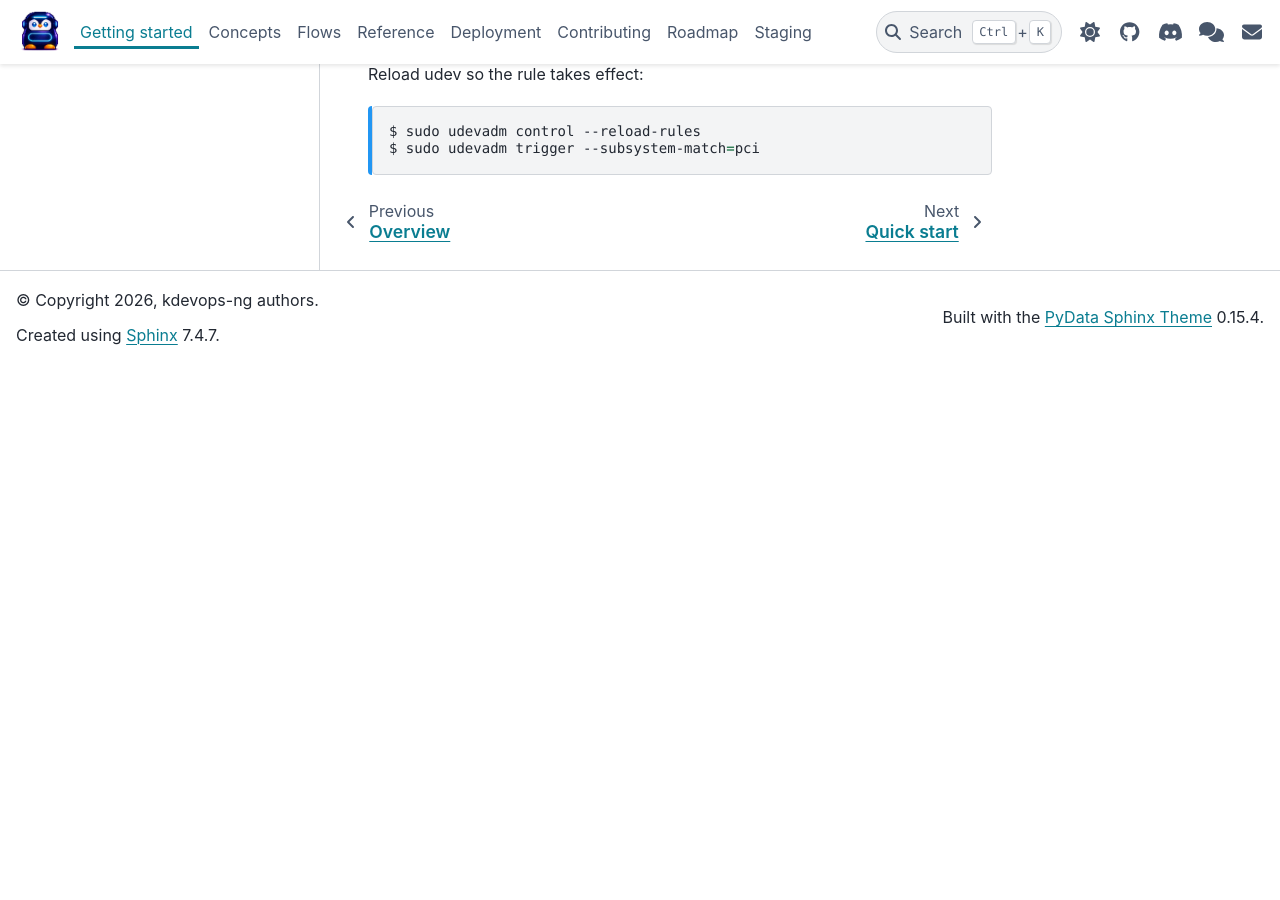
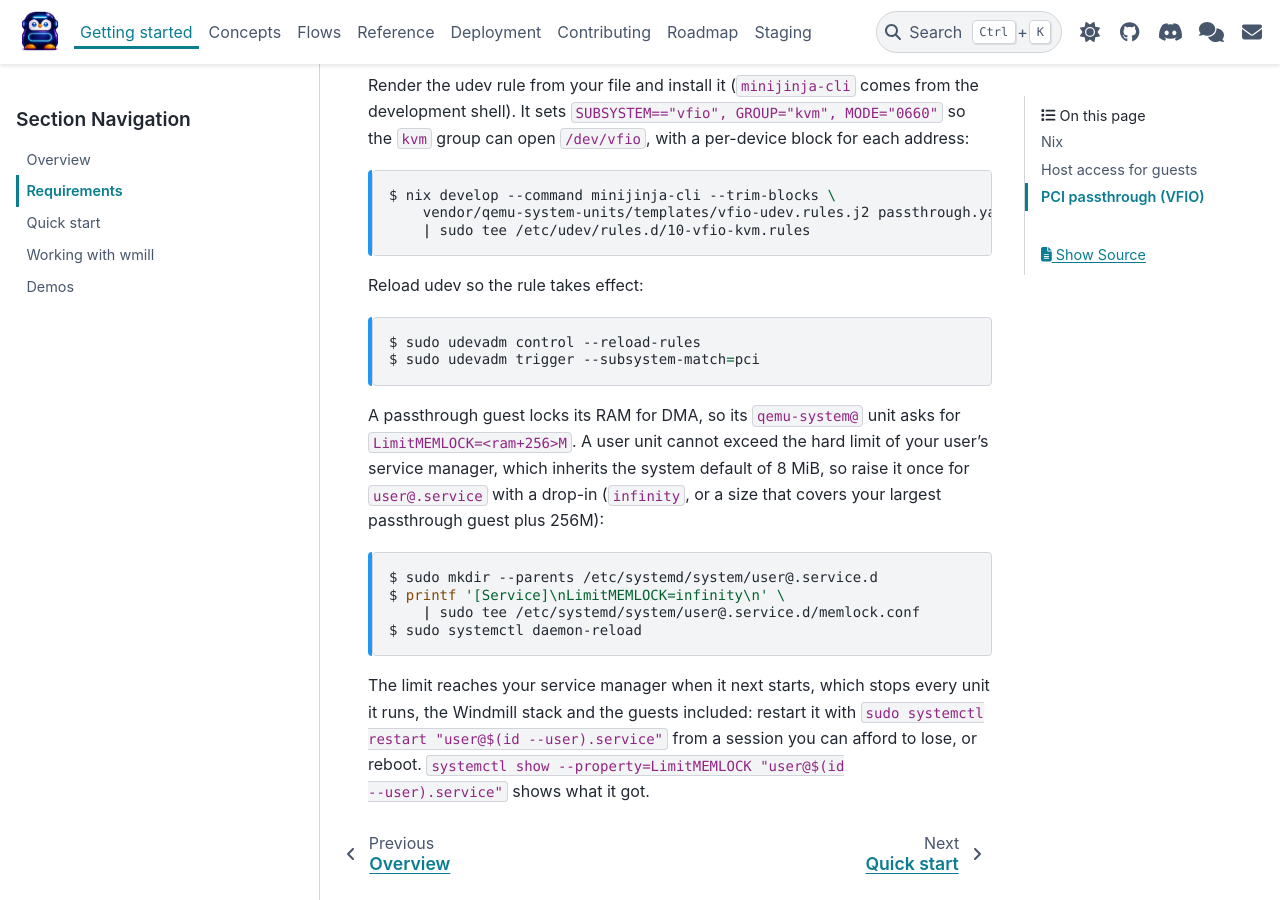
Before and after one commit to dagomez137/kdevops-ng, a Sphinx documentation site: the page built from docs/getting-started/requirements.rst, in a window 1280 px wide and 900 px high, scrolled down 2245 px. Built offline with Sphinx 7.4.7 and the PyData theme 0.15.4, drawn with Linux system fonts in a browser that asks for light colours; before the commit the page ends 2609 px from its top, so only the background shows below that; some of the changed text lies outside the part shown.

Commit message:
docs: document the vsock and locked-memory root steps
Both were done by hand with no page saying how, while the requirements
page lists the other root steps with their commands. The memlock figure
is reasoned from systemd's 8 MiB default and the unit's RAM plus 256M;
no host here runs a passthrough guest yet.

Assisted-by: LLM
Signed-off-by: Daniel Gomez <da.gomez@kernel.org>

```diff
--- a/docs/deployment/nix.rst
+++ b/docs/deployment/nix.rst
@@ -235,7 +235,8 @@
 and control ops (boot, stop, destroy, status), the ``vm-run`` tag is only the
 long-lived fstests wait poll. The ``vm-run`` instance count is the
 concurrent-test-run cap. The vm group needs the :term:`System workbench`
-provisioned and the host ``vhost_vsock`` module loaded.
+provisioned and the host ``vhost_vsock`` module loaded
+(:doc:`/getting-started/requirements`).
 
 Scale a role by enabling more instances: add ``default`` instances to widen
 build concurrency, or ``vm-run`` instances to raise the test-run cap. Drop a
--- a/docs/getting-started/requirements.rst
+++ b/docs/getting-started/requirements.rst
@@ -56,6 +56,17 @@
    $ sudo usermod --append --groups kvm,systemd-journal "$(whoami)"
 
 Log out and back in for the group change to take effect.
+
+Load the ``vhost_vsock`` module, which the guest transport (SSH over vsock, see
+:doc:`/flows/guests`) and the per-VM ``qemu-system@`` units need, and have it
+loaded at boot. The ``kvm`` group already owns ``/dev/vhost-vsock`` through
+systemd's stock udev rules:
+
+.. code-block:: console
+   :class: cmd-host
+
+   $ echo vhost_vsock | sudo tee /etc/modules-load.d/vhost_vsock.conf
+   $ sudo modprobe vhost_vsock
 
 PCI passthrough (VFIO)
 ======================
@@ -121,6 +132,26 @@
    $ sudo udevadm control --reload-rules
    $ sudo udevadm trigger --subsystem-match=pci
 
+A passthrough guest locks its RAM for DMA, so its ``qemu-system@`` unit asks
+for ``LimitMEMLOCK=<ram+256>M``. A user unit cannot exceed the hard limit of
+your user's service manager, which inherits the system default of 8 MiB, so
+raise it once for ``user@.service`` with a drop-in (``infinity``, or a size
+that covers your largest passthrough guest plus 256M):
+
+.. code-block:: console
+   :class: cmd-host
+
+   $ sudo mkdir --parents /etc/systemd/system/user@.service.d
+   $ printf '[Service]\nLimitMEMLOCK=infinity\n' \
+       | sudo tee /etc/systemd/system/user@.service.d/memlock.conf
+   $ sudo systemctl daemon-reload
+
+The limit reaches your service manager when it next starts, which stops every
+unit it runs, the Windmill stack and the guests included: restart it with
+``sudo systemctl restart "user@$(id --user).service"`` from a session you can
+afford to lose, or reboot. ``systemctl show --property=LimitMEMLOCK
+"user@$(id --user).service"`` shows what it got.
+
 .. _systemd: https://systemd.io
 .. _Nix: https://nixos.org
 .. _Windmill: https://windmill.dev
```
